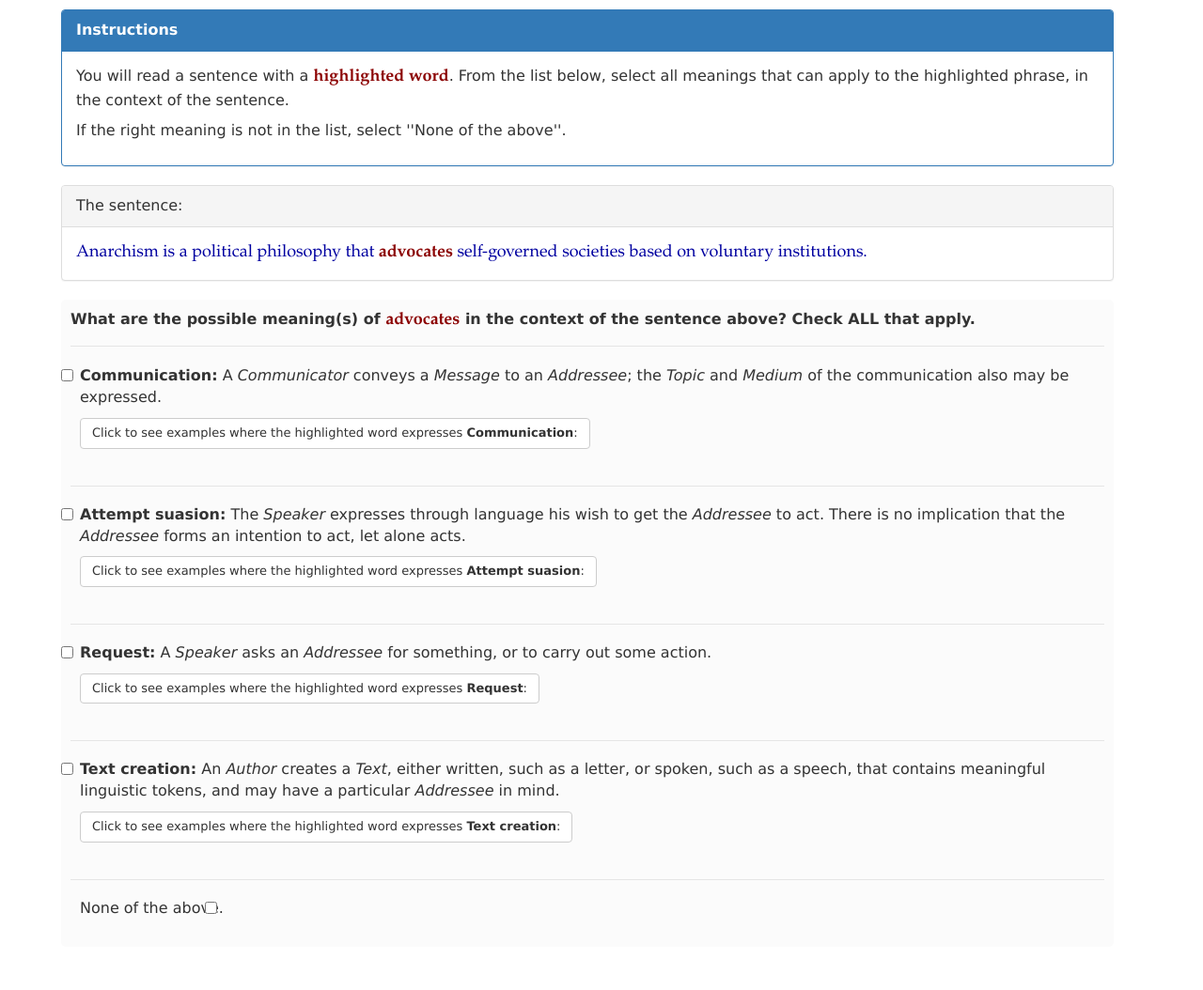
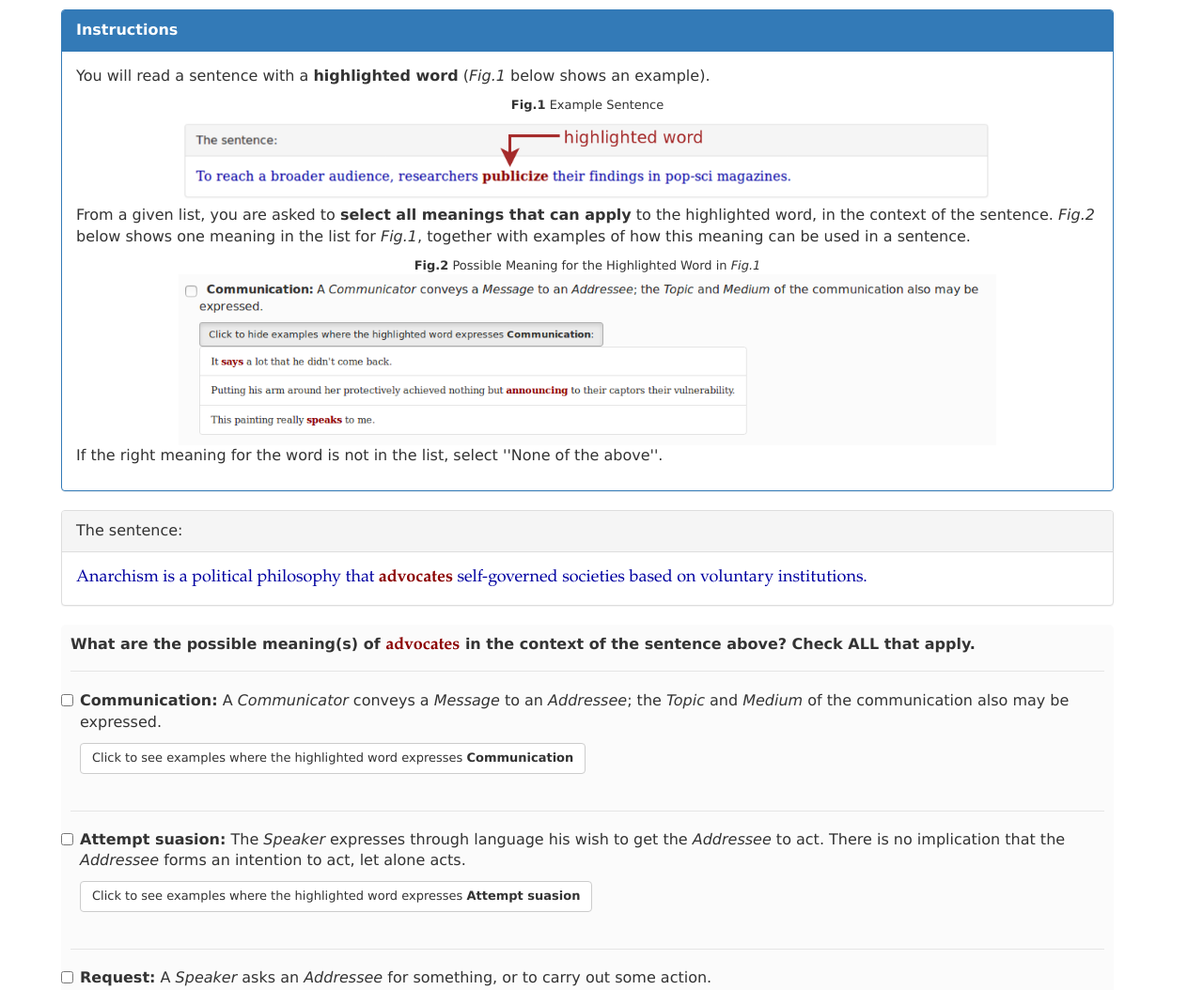
Before and after one commit to ancadumitrache/ancadumitrache.github.io, a plain HTML site: page frames/sentence-centric-examples.html in a window 1280 px wide. Shown: the top 1054 px of the page at 94% size. Drawn offline with nearby package versions, Linux system fonts and the light colour scheme.

Commit message:
pix for example

```diff
--- a/frames/sentence-centric-examples.html
+++ b/frames/sentence-centric-examples.html
@@ -12,9 +12,21 @@
 <div class="panel-heading"><strong>Instructions</strong></div>
 
 <div class="panel-body">
-<p>You will read a sentence with a <span id="phrase_question">highlighted word</span>. From the list below, select all meanings that can apply to the highlighted phrase, in the context of the sentence.</p>
+<p>You will read a sentence with a <b>highlighted word</b> (<em>Fig.1</em> below shows an example).</p>
 
-<p>If the right meaning is not in the list, select ''None of the above''.</p>
+<figure class="figure">
+ <figcaption class="figure-caption text-center"><b>Fig.1</b> Example Sentence</figcaption>
+ <img src="sentence.png" class="figure-img img-fluid center-block" width="80%" />
+</figure>
+
+<p>From a given list, you are asked to <b>select all meanings that can apply</b> to the highlighted word, in the context of the sentence. <em>Fig.2</em> below shows one meaning in the list for <em>Fig.1</em>, together with examples of how this meaning can be used in a sentence.</p>
+
+<figure class="figure">
+ <figcaption class="figure-caption text-center"><b>Fig.2</b> Possible Meaning for the Highlighted Word in <em>Fig.1</em></figcaption>
+ <img src="meaning.png" class="figure-img img-fluid center-block" width="80%" />
+</figure>
+
+<p>If the right meaning for the word is not in the list, select ''None of the above''.</p>
 </div>
 </div>
 <!-- End Instructions --><!-- Content Body -->
@@ -58,6 +70,10 @@ Explain the meaning of <span id="phrase_question">advocates</span> in your own w
     border-radius:5px;
     margin-bottom:5px;
     font-size: medium;
+}
+
+.figure-caption {
+  font-size:small;
 }
 
 .checkbox label {
@@ -171,7 +187,7 @@ div.panel.panel-default.list-group {
 
     var button = document.createElement("button");
     button.setAttribute("class", "accordion btn btn-default");
-    button.innerHTML = "Click to see examples where the highlighted word expresses <b>" + framelist_array[idx] + "</b>:";
+    button.innerHTML = "Click to see examples where the highlighted word expresses <b>" + framelist_array[idx] + "</b>";
     label.appendChild(button);
 
     var ex_div = document.createElement("div");
```
Also changed, not shown: frames/meaning.png (added), frames/sent.png (added), frames/sentence.png (added).
